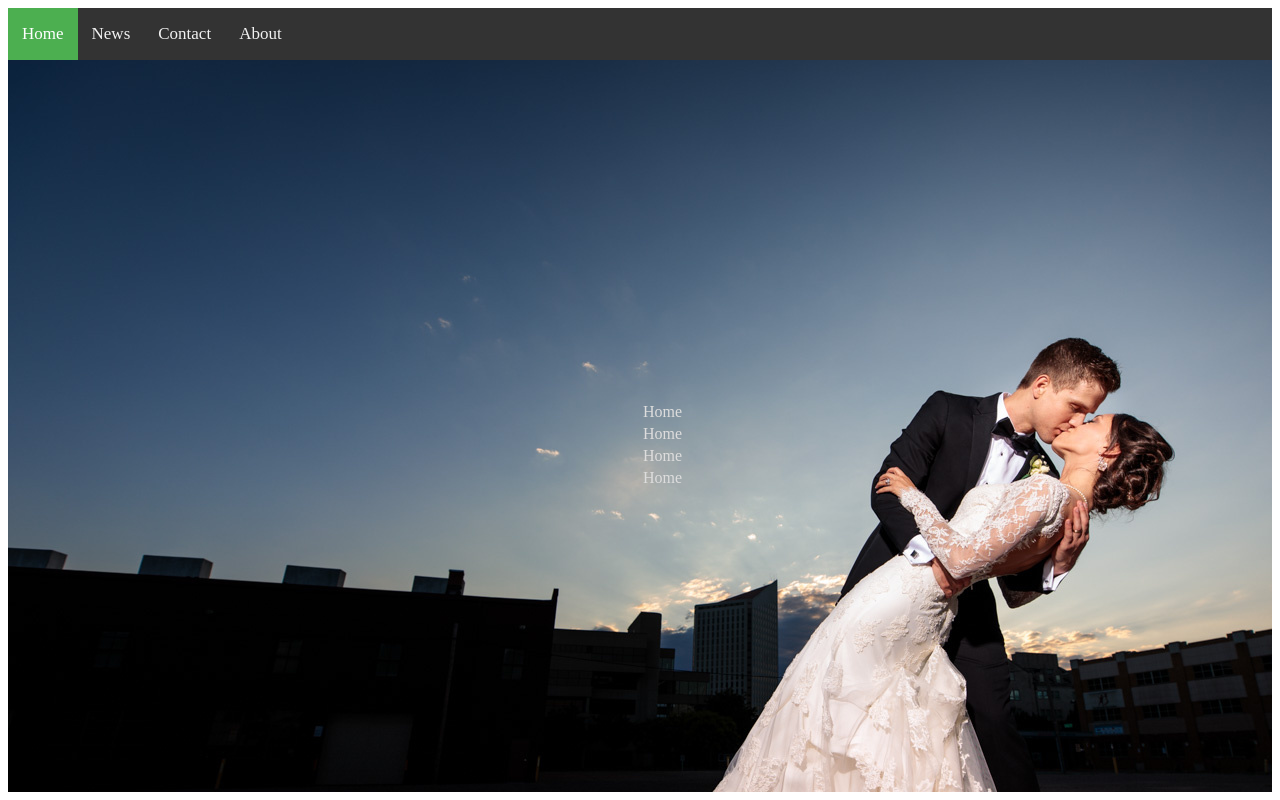
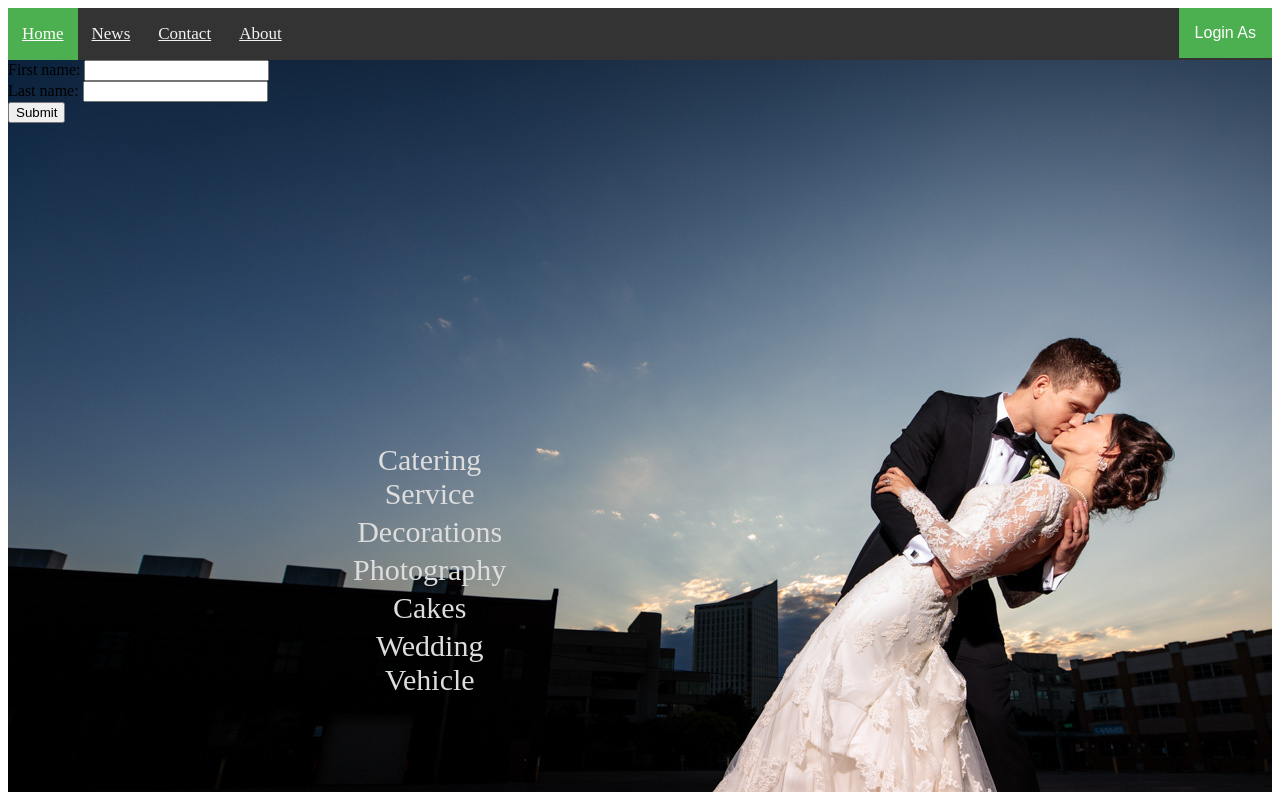
Before and after one commit to shelomi123/Online_party_arrangement_syste, a PHP site: page /html/wedding.html in a window 1280 px wide. Run offline with PHP 8.4, Linux system fonts and the light colour scheme.

Commit message:
innitial commit

```diff
--- a/css/wedding.css
+++ b/css/wedding.css
@@ -10,7 +10,6 @@
     color: #f2f2f2;
     text-align: center;
     padding: 16px 14px;
-    text-decoration: none;
     font-size: 17px;
 }
 
@@ -25,6 +24,45 @@
     background-color: #4CAF50;
     color: white;
 }
+
+/* Dropdown Button */
+.dropbtn {
+    background-color: #4CAF50;
+    color: white;
+    padding: 16px;
+    font-size: 16px;
+    border: none;
+}
+/* position dropdown to right*/
+.dropdown{
+    float: right;
+}
+/* Dropdown Content (Hidden by Default) */
+.dropdown-content {
+    display: none;
+    position: absolute;
+    background-color: #f1f1f1;
+    min-width: 160px;
+    box-shadow: 0px 8px 16px 0px rgba(0,0,0,0.2);
+    z-index: 1;
+}
+
+/* Links inside the dropdown */
+.dropdown-content a {
+    color: black;
+    padding: 12px 16px;
+    text-decoration: none;
+    display: block;
+}
+
+/* Change color of dropdown links on hover */
+.dropdown-content a:hover {background-color: #ddd;}
+
+/* Show the dropdown menu on hover */
+.dropdown:hover .dropdown-content {display: block;}
+
+/* Change the background color of the dropdown button when the dropdown content is shown */
+.dropdown:hover .dropbtn {background-color: #3e8e41;}
 
 /* background picture of wedding*/
 .page{
@@ -43,15 +81,26 @@
 .tb{
     position: absolute;
     top: 50%;
-    left: 50%;
+    left: 25%;
     color: #ddd;
+    padding: 20px 15px;
 }
 
 tr{
     border: 2px solid black;
-    padding: "10";
+    padding: 10px 15px;
+    text-align: center;
+    font-size: 30px;
+    width: 50px;
 }
 
 table{
-    color: #ddd;
+    color:#ddd;
+    padding: 20px 15px;
 }
+
+/*form*/
+form{
+    position: absolute;
+    float: right;
+}
--- a/html/wedding.html
+++ b/html/wedding.html
@@ -3,10 +3,18 @@
 <head>
     <link rel="stylesheet" href="../css/wedding.css">
 </head>
+
 <body>
     <div class="page">
         <div class="topnav">
-                <a class="active" href="#home">Home</a>
+            <div class="dropdown">
+                <button class="dropbtn">Login As</button>
+                <div class="dropdown-content">
+                    <a href="../html/login.html">Login as User</a>
+                    <a href="../html/login.html">Login as Admin</a>
+                </div>
+            </div>
+            <a class="active" href="../html/home.html">Home</a>
             <a href="../html/new.html">News</a>
             <a href="../html/new.html">Contact</a>
             <a href="../html/new.html">About</a>
@@ -14,18 +22,28 @@
         <div class="tb">
             <table style="width:60%">
                 <tr>
-                        <td>Home</td>
+                    <td>Catering Service</td>
                 </tr>
                 <tr>
-                        <td>Home</td>
+                    <td>Decorations</td>
                 </tr>
                 <tr>
-                        <td>Home</td>
+                    <td>Photography</td>
                 </tr>
                 <tr>
-                        <td>Home</td>
+                    <td>Cakes</td>
+                </tr>
+                <tr>
+                    <td>Wedding Vehicle</td>
                 </tr>
             </table>
+        </div>
+
+        <form action="/action_page.php">
+            First name: <input type="text" name="fname"><br>
+            Last name: <input type="text" name="lname"><br>
+            <input type="submit" value="Submit">
+            <div class="form">
             </div>
         </div>
     </div>
```
Also changed, not shown: 1 other file. Lines whose indentation alone changed are shown as unchanged.
